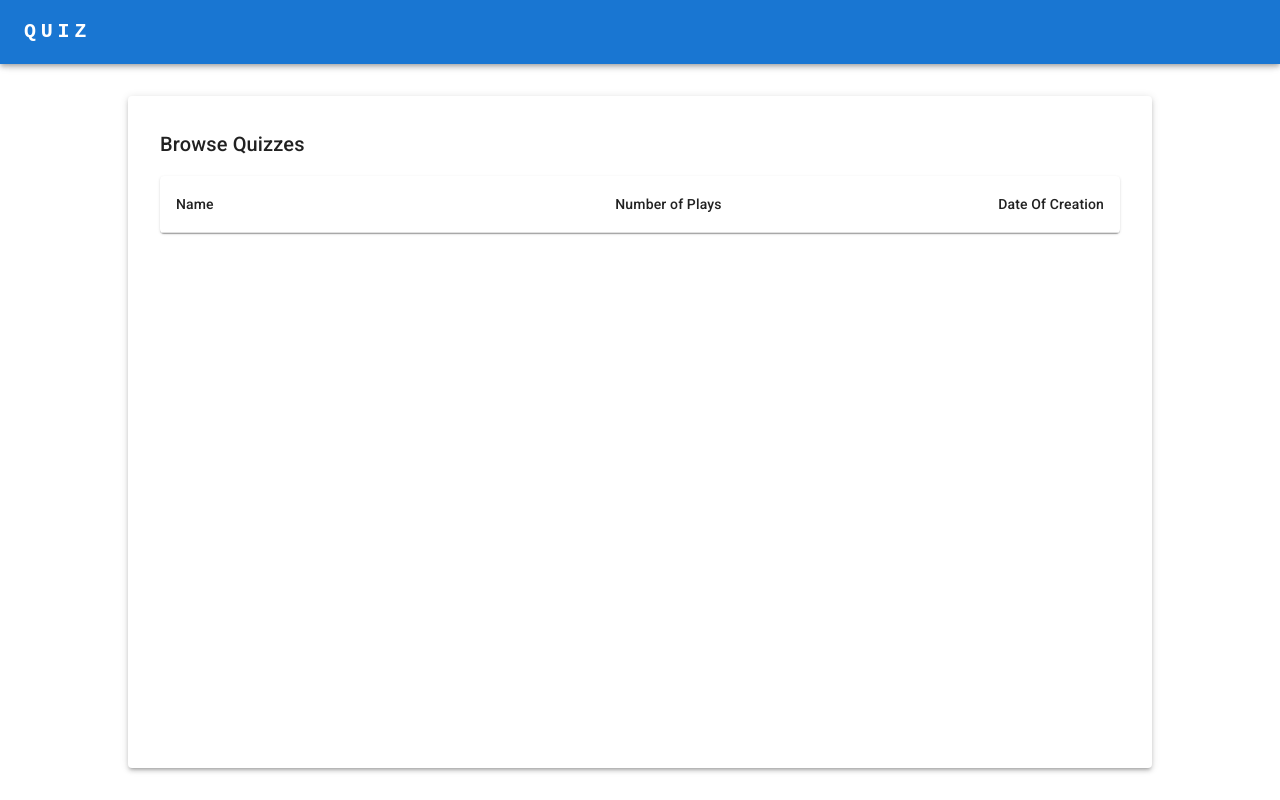
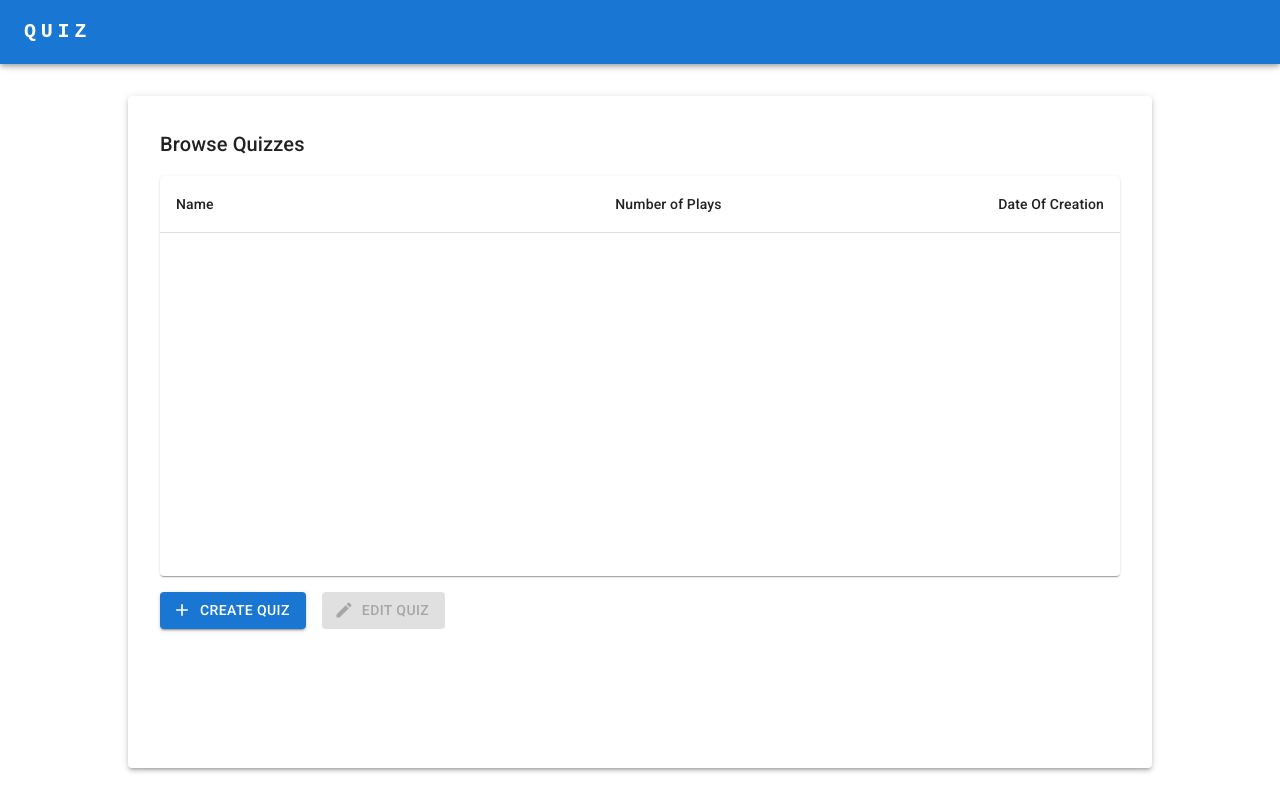
Before and after one commit to kper068/quiz-app, a React (Vite) app in the folder frontend/: page / in a window 1280 px wide. Built offline with nearby package versions, Linux system fonts and the light colour scheme.

Commit message:
Feat: Add create quiz dialog

```diff
--- /dev/null
+++ b/frontend/src/components/CreateQuizDialog.tsx
@@ -0,0 +1,55 @@
+import {
+  Button,
+  Dialog,
+  DialogActions,
+  DialogContent,
+  DialogContentText,
+  DialogTitle,
+  TextField,
+} from "@mui/material";
+
+interface CreateQuizDialogProps {
+  open: boolean;
+  handleClose: () => void;
+}
+
+export default function CreateQuizDialog(props: CreateQuizDialogProps) {
+  const { open, handleClose } = props;
+
+  return (
+    <Dialog
+      open={open}
+      onClose={handleClose}
+      PaperProps={{
+        component: "form",
+        onSubmit: (event: React.FormEvent<HTMLFormElement>) => {
+          event.preventDefault();
+          handleClose();
+        },
+      }}
+    >
+      <DialogTitle>Create Quiz</DialogTitle>
+      <DialogContent>
+        <DialogContentText>
+          Please fill out the necessary information below before starting to
+          create your quiz!
+        </DialogContentText>
+        <TextField
+          autoFocus
+          required
+          margin="dense"
+          id="name"
+          name="name"
+          label="Quiz Name"
+          type="text"
+          fullWidth
+          variant="standard"
+        />
+      </DialogContent>
+      <DialogActions>
+        <Button onClick={handleClose}>Cancel</Button>
+        <Button type="submit">Create</Button>
+      </DialogActions>
+    </Dialog>
+  );
+}
--- a/frontend/src/components/QuizTable.tsx
+++ b/frontend/src/components/QuizTable.tsx
@@ -63,7 +63,7 @@ export function QuizTable() {
     <Box sx={{ width: "100%" }}>
       <Paper sx={{ width: "100%", mb: 2 }}>
         <TableContainer>
-          <Table sx={{ minWidth: 750 }}>
+          <Table sx={{ minWidth: 750, minHeight: 400 }}>
             <QuizTableHeader />
             <TableBody></TableBody>
           </Table>
--- a/frontend/src/pages/Home.tsx
+++ b/frontend/src/pages/Home.tsx
@@ -1,6 +1,10 @@
-import { Box, Typography } from "@mui/material";
+import { Box, Button, Stack, Typography } from "@mui/material";
+import AddIcon from "@mui/icons-material/Add";
+import EditIcon from "@mui/icons-material/Edit";
 import Main from "../components/Main";
 import { QuizTable } from "../components/QuizTable";
+import CreateQuizDialog from "../components/CreateQuizDialog";
+import { useState } from "react";
 
 /**
  * Acts as the quiz browser page
@@ -8,6 +12,16 @@ import { QuizTable } from "../components/QuizTable";
  * @returns HTML Component
  */
 export default function Home() {
+  const [open, setOpen] = useState(false);
+
+  const handleOpenForm = () => {
+    setOpen(true);
+  };
+
+  const handleCloseForm = () => {
+    setOpen(false);
+  };
+
   return (
     <Main>
       <Box sx={{ p: "2rem" }}>
@@ -15,6 +29,19 @@ export default function Home() {
           Browse Quizzes
         </Typography>
         <QuizTable />
+        <Stack direction="row" spacing={2}>
+          <Button
+            onClick={handleOpenForm}
+            variant="contained"
+            startIcon={<AddIcon />}
+          >
+            Create Quiz
+          </Button>
+          <Button disabled variant="contained" startIcon={<EditIcon />}>
+            Edit Quiz
+          </Button>
+        </Stack>
+        <CreateQuizDialog open={open} handleClose={handleCloseForm} />
       </Box>
     </Main>
   );
```
